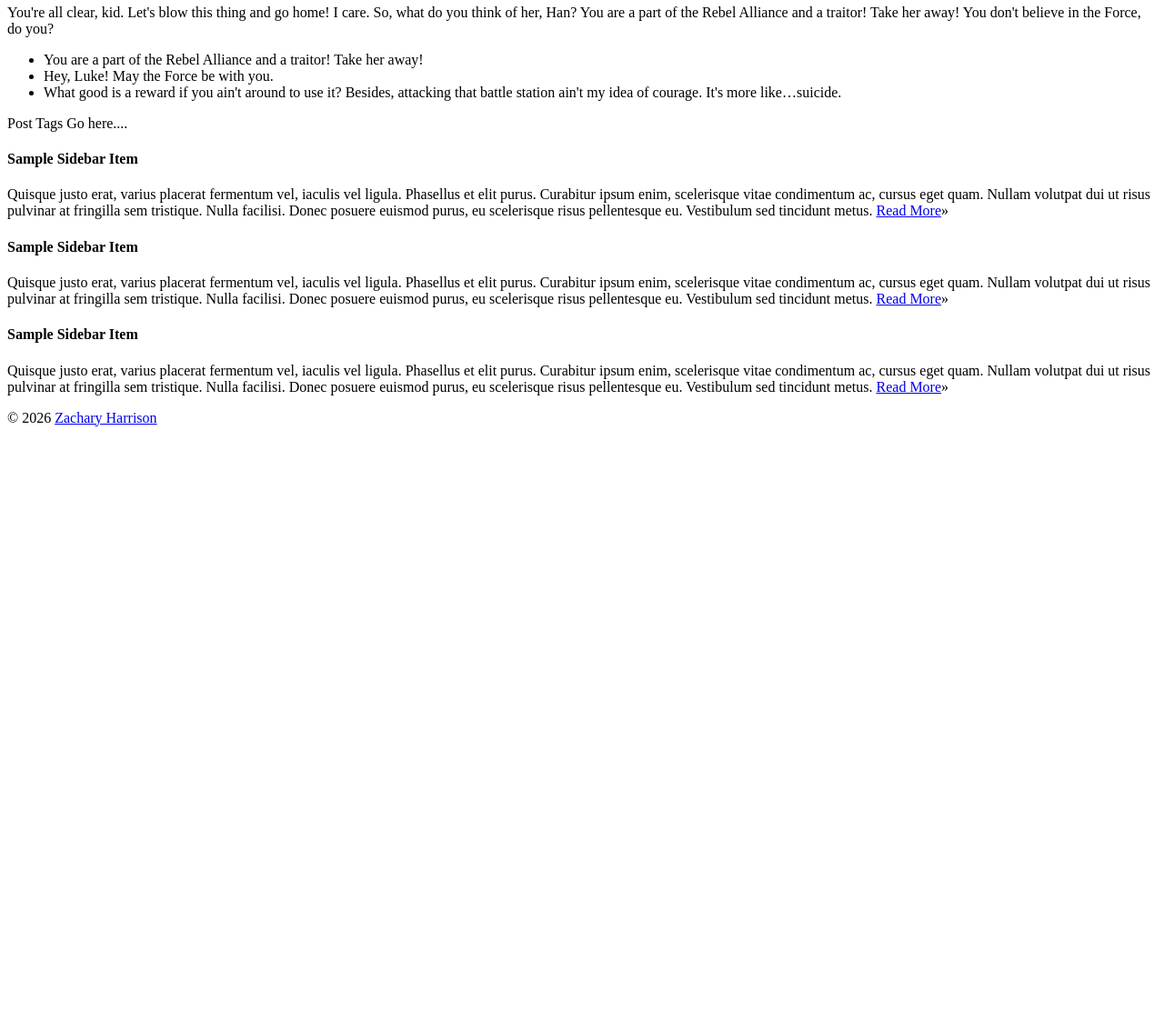
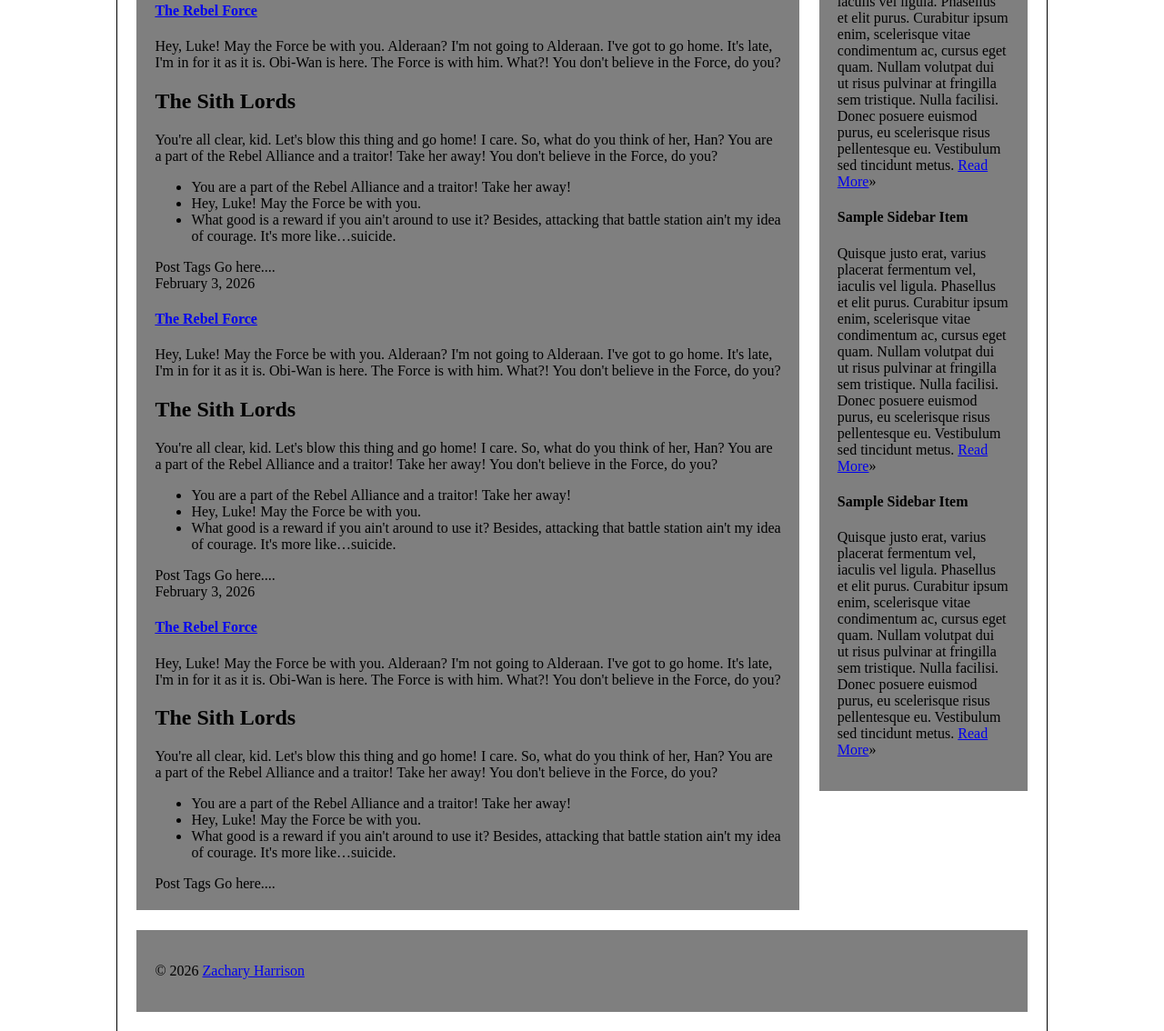
Before and after one commit to ZacAct/ifsc-34203, a plain HTML site: page html5-transition/index.html in a window 1280 px wide. Shown: the part 424-1558 px from the top of the page at 91% size. Before the commit the page ends 909 px from the top, so only its background shows below. Drawn offline with Linux system fonts and the light colour scheme.

Commit message:
html5 converted to fluid

```diff
--- /dev/null
+++ b/html5-transition/assets/css/style.css
@@ -0,0 +1,54 @@
+/* apply a natural box layout model to all elements, but allowing components to change */
+html {
+  box-sizing: border-box;
+}
+*,
+*:before,
+*:after {
+  box-sizing: inherit;
+}
+/* Fix Clearing Bugs */
+
+.cf:before,
+.cf:after {
+  content: " "; /* 1 */
+  display: table; /* 2 */
+}
+
+.cf:after {
+  clear: both;
+}
+
+main {
+    /* background-image: url('../img/grid.png'); */
+    width: 80vw;
+    margin: 20px auto;
+    border: 1px solid #000;
+}
+
+header.primary, footer.primary {
+   /* width: 916px; */
+    width: 95.815%;
+    background: rgba(0, 0, 0, 0.5);
+    margin: 2.092%;
+    padding: 20px;
+    float: left;
+}
+
+#blog{
+    /* width: 682px; */
+    width: 71.338%;
+    background: rgba(0, 0, 0, 0.5);
+    padding: 20px;
+    float: left;
+    margin-left: 2.092%;
+}
+
+aside {
+    /* width: 214px; */
+    width: 22.384%;
+    background: rgba(0, 0, 0, 0.5);
+    padding: 20px;
+    float: left;
+    margin-left: 2.092%;
+}
--- a/html5-transition/index.html
+++ b/html5-transition/index.html
@@ -3,13 +3,13 @@
 <head>
 <meta charset="utf-8" />
 <title>Out with the old...</title>
-<link rel="stylesheet" href="path-to-style.css">
+<link rel="stylesheet" href="assets/css/style.css" />
 <meta name="description" content="We are going to refine this document down to a good starting point for all html5 projects moving forward." />
 <meta name="author" content="Zachary Harrison" />
 <link rel="shortcut icon" href="/favicon.ico" />
 </head>
   <body>
-<main class="container">
+  <main class="container cf">
     <header class="primary">
       <h1>Out with the old...</h1>
       <h2>Beginning the transistion to HTML5</h2>
@@ -26,7 +26,7 @@
         <h2>Blog</h2>
         <article class="post">
           <header>
-        <time class="post-date" datetime="2026-02-3">February 3, 2026</time>
+            <time class="post-date" datetime="2026-02-03">February 3, 2026</time>
             <h1> <a href="#" rel="bookmark" title="link to this post">The Rebel Force</a> </h1>
           </header>
 
@@ -40,24 +40,56 @@
           </ul>
           <footer class="post-meta"> Post Tags Go here.... </footer>
         </article>
-    </div>
+        <article class="post">
+          <header>
+            <time class="post-date" datetime="2026-02-03">February 3, 2026</time>
+            <h1> <a href="#" rel="bookmark" title="link to this post">The Rebel Force</a> </h1>
+          </header>
+
+          <p>Hey, Luke! May the Force be with you. Alderaan? I'm not going to Alderaan. I've got to go home. It's late, I'm in for it as it is. Obi-Wan is here. The Force is with him. What?! You don't believe in the Force, do you?</p>
+          <h2>The Sith Lords</h2>
+          <p>You're all clear, kid. Let's blow this thing and go home! I care. So, what do you think of her, Han? You are a part of the Rebel Alliance and a traitor! Take her away! You don't believe in the Force, do you?</p>
+          <ul>
+            <li>You are a part of the Rebel Alliance and a traitor! Take her away!</li>
+            <li>Hey, Luke! May the Force be with you.</li>
+            <li>What good is a reward if you ain't around to use it? Besides, attacking that battle station ain't my idea of courage. It's more like&hellip;suicide.</li>
+          </ul>
+          <footer class="post-meta"> Post Tags Go here.... </footer>
+        </article>
+        <article class="post">
+          <header>
+            <time class="post-date" datetime="2026-02-03">February 3, 2026</time>
+            <h1> <a href="#" rel="bookmark" title="link to this post">The Rebel Force</a> </h1>
+          </header>
+
+          <p>Hey, Luke! May the Force be with you. Alderaan? I'm not going to Alderaan. I've got to go home. It's late, I'm in for it as it is. Obi-Wan is here. The Force is with him. What?! You don't believe in the Force, do you?</p>
+          <h2>The Sith Lords</h2>
+          <p>You're all clear, kid. Let's blow this thing and go home! I care. So, what do you think of her, Han? You are a part of the Rebel Alliance and a traitor! Take her away! You don't believe in the Force, do you?</p>
+          <ul>
+            <li>You are a part of the Rebel Alliance and a traitor! Take her away!</li>
+            <li>Hey, Luke! May the Force be with you.</li>
+            <li>What good is a reward if you ain't around to use it? Besides, attacking that battle station ain't my idea of courage. It's more like&hellip;suicide.</li>
+          </ul>
+          <footer class="post-meta"> Post Tags Go here.... </footer>
+        </article>
+      </section>
       <!--#primary -->
       <aside>
-      <div class="widget">
+        <article class="widget">
           <h1>Sample Sidebar Item </h1>
           <p>Quisque justo erat, varius placerat fermentum vel, iaculis vel ligula. Phasellus et elit purus. Curabitur ipsum enim, scelerisque vitae condimentum ac, cursus eget quam. Nullam volutpat dui ut risus pulvinar at fringilla sem tristique. Nulla facilisi. Donec posuere euismod purus, eu scelerisque risus pellentesque eu. Vestibulum sed tincidunt metus. <a href="#">Read More</a>&raquo;</p>
-      </div>
-      <div class="widget">
+        </article>
+        <article class="widget">
           <h1>Sample Sidebar Item </h1>
           <p>Quisque justo erat, varius placerat fermentum vel, iaculis vel ligula. Phasellus et elit purus. Curabitur ipsum enim, scelerisque vitae condimentum ac, cursus eget quam. Nullam volutpat dui ut risus pulvinar at fringilla sem tristique. Nulla facilisi. Donec posuere euismod purus, eu scelerisque risus pellentesque eu. Vestibulum sed tincidunt metus. <a href="#">Read More</a>&raquo;</p>
-      </div>
-      <div class="widget">
+        </article>
+        <article class="widget">
           <h1>Sample Sidebar Item </h1>
           <p>Quisque justo erat, varius placerat fermentum vel, iaculis vel ligula. Phasellus et elit purus. Curabitur ipsum enim, scelerisque vitae condimentum ac, cursus eget quam. Nullam volutpat dui ut risus pulvinar at fringilla sem tristique. Nulla facilisi. Donec posuere euismod purus, eu scelerisque risus pellentesque eu. Vestibulum sed tincidunt metus. <a href="#">Read More</a>&raquo;</p>
-      </div>
+        </article>
       </aside>
       <!--#secondary -->
-  </div>
+    </section>
     <!--#content -->
   <footer class="primary">
     <p>&copy; 2026 <a href="#">Zachary Harrison</a></p>
```
Also changed, not shown: html5-transition/assets/img/grid.png (added). Lines whose indentation alone changed are shown as unchanged.
